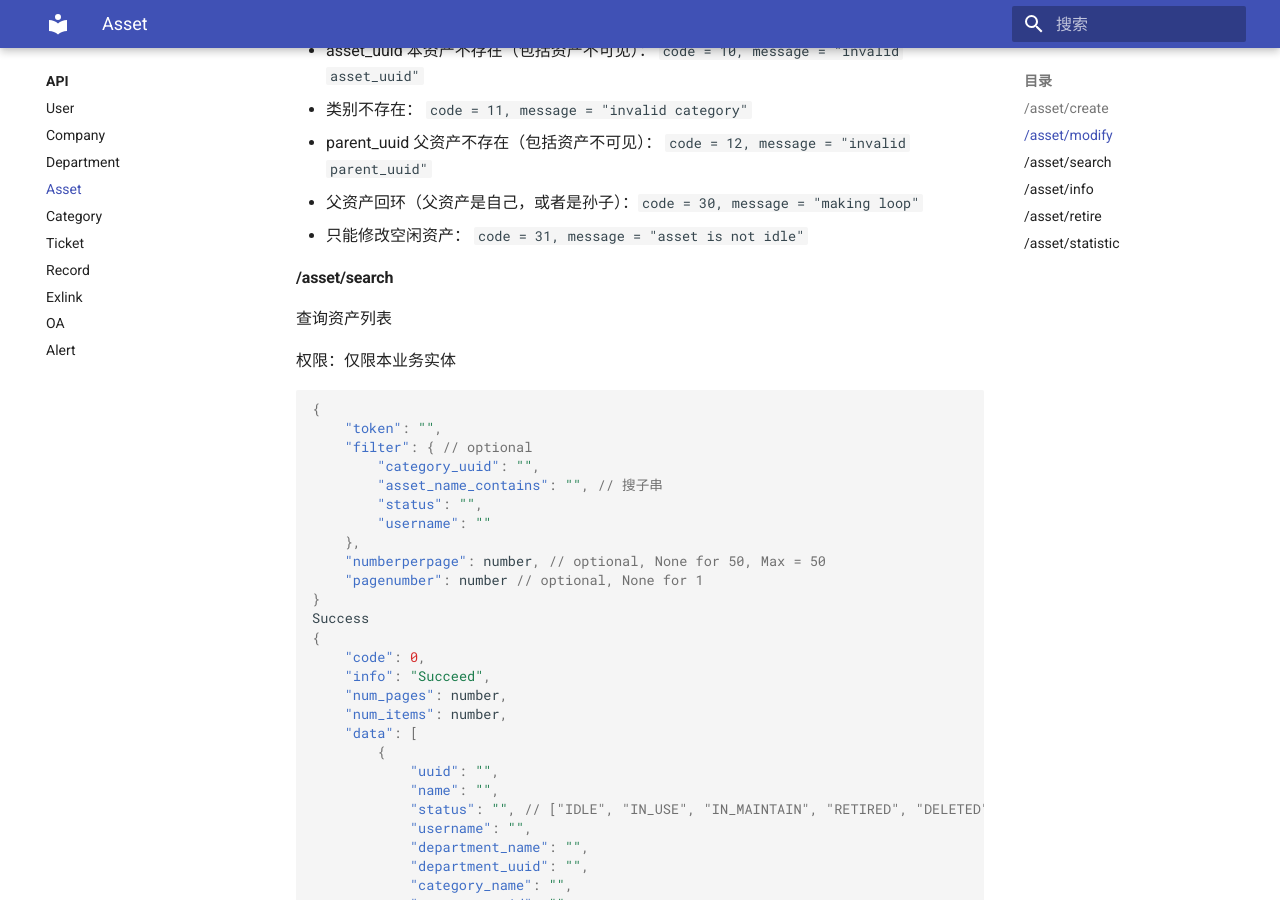
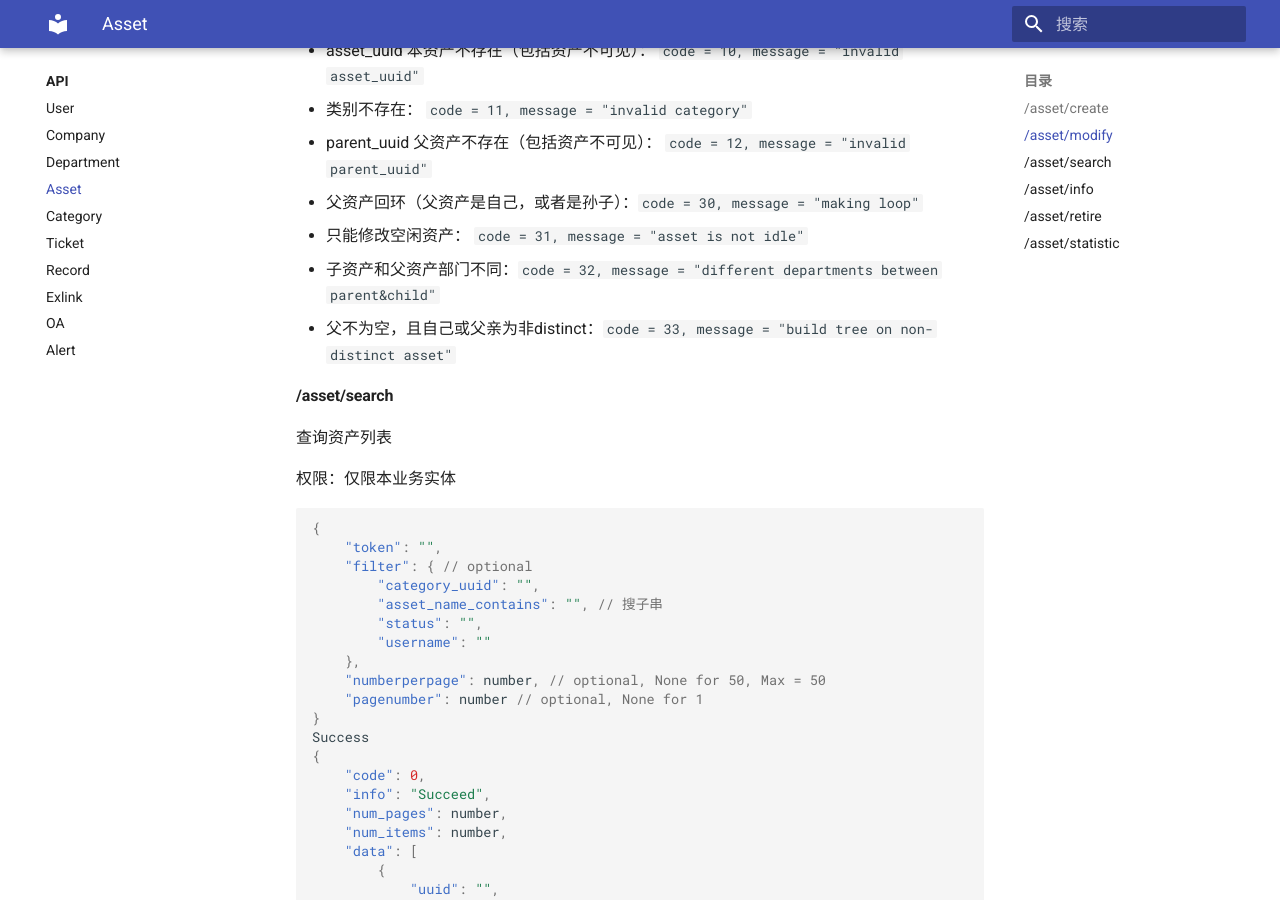
Before and after one commit to kuritas/asseta-docs, an MkDocs documentation site: the page built from docs/API/asset.md, in a window 1280 px wide and 900 px high, scrolled down 2312 px. Built offline with MkDocs 1.6.1 and Material for MkDocs 9.7.7, drawn with Linux system fonts in a browser that asks for light colours.

Commit message:
add: asset/modify more errors

```diff
--- a/docs/API/asset.md
+++ b/docs/API/asset.md
@@ -109,6 +109,8 @@ Fault
 - parent_uuid 父资产不存在（包括资产不可见）： `code = 12, message = "invalid parent_uuid"`
 - 父资产回环（父资产是自己，或者是孙子）：`code = 30, message = "making loop"`
 - 只能修改空闲资产： `code = 31, message = "asset is not idle"`
+- 子资产和父资产部门不同：`code = 32, message = "different departments between parent&child"`
+- 父不为空，且自己或父亲为非distinct：`code = 33, message = "build tree on non-distinct asset"`
 
 
 #### /asset/search
```
